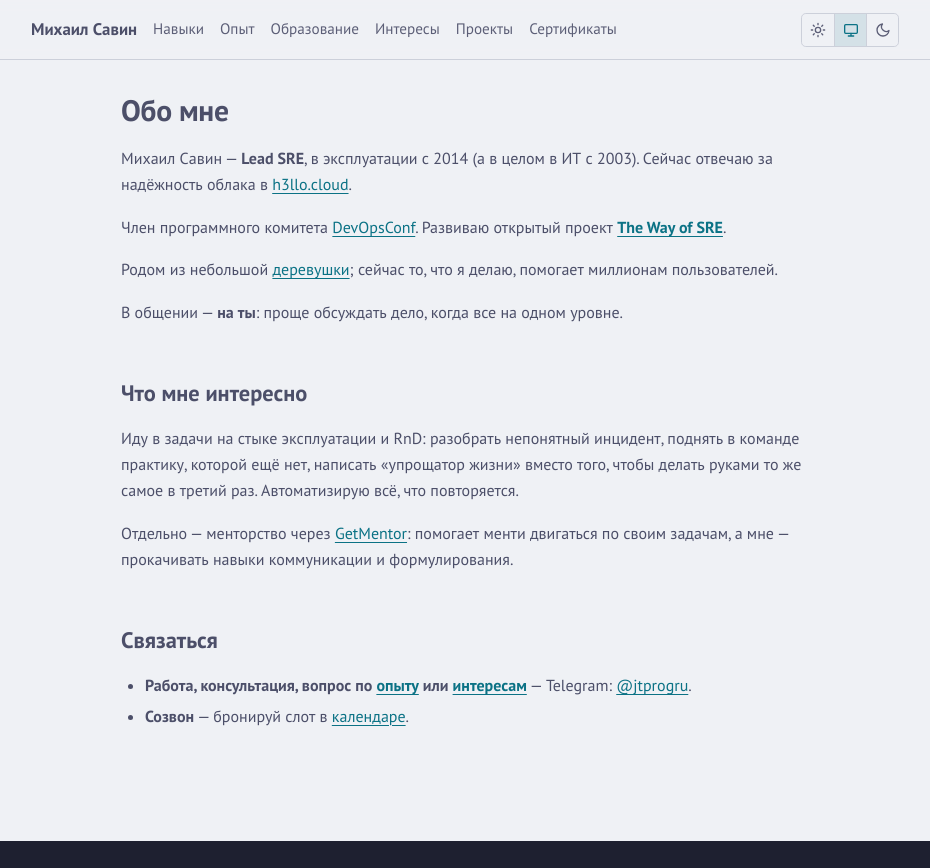
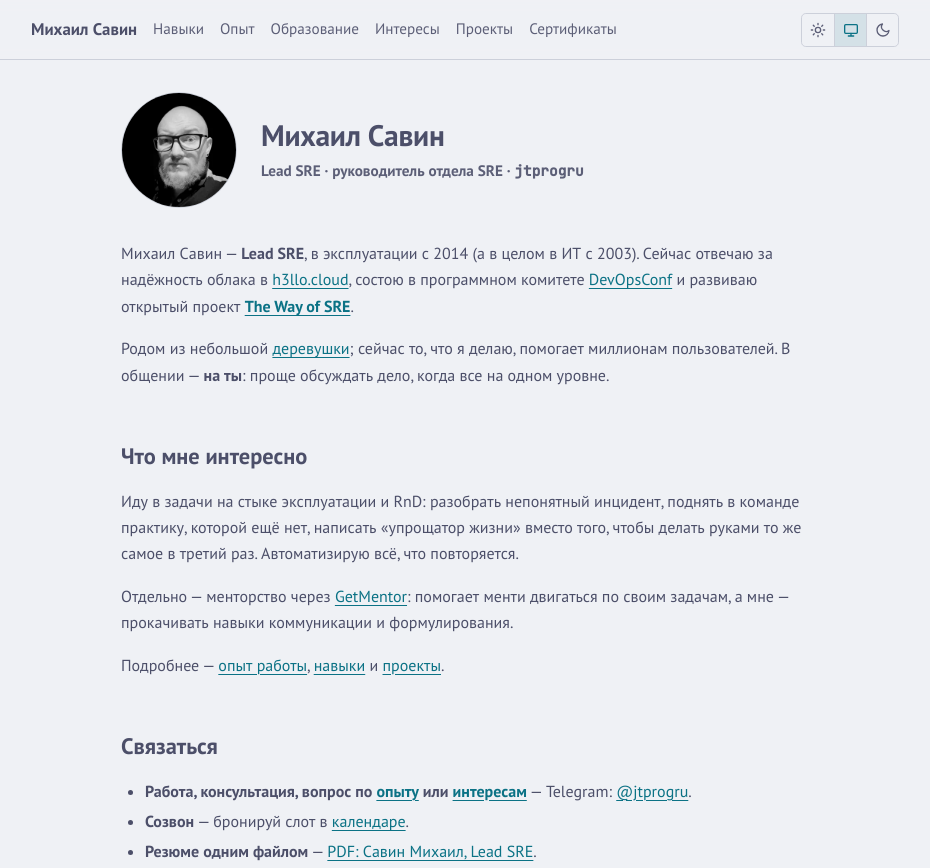
Before and after one commit to jtprogru/savinmi.ru, an Astro site: page / in a window 1280 px wide. Shown: the top 868 px of the page, without its empty margins (175-1105 px from the left). Built offline with nearby package versions, Linux system fonts and the light colour scheme; Astro itself is replaced by a stand-in of ours.

Commit message:
feat(home): вывести имя в заголовок и собрать шапку с портретом
Заголовок главной начинался со слова «Обо мне» — имя было отодвинуто
за разделитель, а в h1 отсутствовало вовсе. При этом форма «Савин
Михаил» после переезда с MkDocs пропала с сайта целиком.

Теперь title — «Михаил Савин — Lead SRE и Head of Reliability», h1 —
«Михаил Савин», обратный порядок вернулся в description. Портрет, имя
и строка роли собраны в один блок .hero: раньше они шли отдельными
элементами и страница начиналась «лесенкой». Четыре коротких абзаца
сведены в два.

Портрет отдаётся ресайзнутым (WebP 6 КБ вместо 1024px-оригинала),
с alt по имени и явными размерами — он же LCP-элемент.

```diff
--- a/src/layouts/Page.astro
+++ b/src/layouts/Page.astro
@@ -2,7 +2,7 @@
 import Header from "../components/Header.astro";
 import Footer from "../components/Footer.astro";
 import Seo from "../components/Seo.astro";
-import { NAME } from "../data/person";
+import { NAME, ROLE_LINE } from "../data/person";
 import "@fontsource/pt-sans/400.css";
 import "@fontsource/pt-sans/700.css";
 import "@fontsource/jetbrains-mono/400.css";
@@ -65,6 +65,31 @@ const noindex = Astro.props.noindex ?? frontmatter?.noindex ?? false;
   <body>
     <Header />
     <main>
+      {
+        pageType === "profile" && (
+          <div class="hero">
+            <picture>
+              <source srcset="/img/avatar-300.webp" type="image/webp" />
+              <img
+                src="/img/avatar-300.jpg"
+                alt={`${NAME} — Lead SRE, Head of Reliability`}
+                width="300"
+                height="300"
+                loading="eager"
+                fetchpriority="high"
+                decoding="async"
+                class="avatar"
+              />
+            </picture>
+            <div class="hero__text">
+              <h1>{NAME}</h1>
+              <p class="hero__role">
+                {ROLE_LINE} · <code>jtprogru</code>
+              </p>
+            </div>
+          </div>
+        )
+      }
       <slot />
     </main>
     <Footer />
--- a/src/pages/index.md
+++ b/src/pages/index.md
@@ -1,18 +1,13 @@
 ---
 layout: ../layouts/Page.astro
-title: Обо мне
-description: Михаил Савин — Lead SRE, член ПК DevOpsConf, автор проекта The Way of SRE. Обо мне, контакты и сферы интересов.
+title: Михаил Савин — Lead SRE и Head of Reliability
+description: Михаил Савин (Савин Михаил) — Lead SRE, руководитель отдела SRE в h3llo.cloud, член ПК DevOpsConf, автор проекта The Way of SRE. Опыт, навыки, проекты, контакты.
+pageType: profile
 ---
 
-# Обо мне
+Михаил Савин — **Lead SRE**, в эксплуатации с 2014 (а в целом в ИТ с 2003). Сейчас отвечаю за надёжность облака в [h3llo.cloud](https://h3llo.cloud), состою в программном комитете [DevOpsConf](https://devopsconf.io/) и развиваю открытый проект [**The Way of SRE**](https://jtprogru.github.io/The-Way-of-SRE/).
 
-Михаил Савин — **Lead SRE**, в эксплуатации с 2014 (а в целом в ИТ с 2003). Сейчас отвечаю за надёжность облака в [h3llo.cloud](https://h3llo.cloud).
-
-Член программного комитета [DevOpsConf](https://devopsconf.io/). Развиваю открытый проект [**The Way of SRE**](https://jtprogru.github.io/The-Way-of-SRE/).
-
-Родом из небольшой [деревушки](https://yandex.ru/maps/-/CCURQ0UwdD); сейчас то, что я делаю, помогает миллионам пользователей.
-
-В общении — **на ты**: проще обсуждать дело, когда все на одном уровне.
+Родом из небольшой [деревушки](https://yandex.ru/maps/-/CCURQ0UwdD); сейчас то, что я делаю, помогает миллионам пользователей. В общении — **на ты**: проще обсуждать дело, когда все на одном уровне.
 
 ## Что мне интересно
 
@@ -20,7 +15,10 @@ description: Михаил Савин — Lead SRE, член ПК DevOpsConf, а
 
 Отдельно — менторство через [GetMentor](https://getmentor.dev/mentor/michael-savin-1427): помогает менти двигаться по своим задачам, а мне — прокачивать навыки коммуникации и формулирования.
 
+Подробнее — [опыт работы](/experience/), [навыки](/skills/) и [проекты](/projects/).
+
 ## Связаться
 
 - **Работа, консультация, вопрос по [опыту](/experience/) или [интересам](/interests/)** — Telegram: [@jtprogru](https://t.me/jtprogru).
 - **Созвон** — бронируй слот в [календаре](https://calendlab.ru/c/jtprogru-getmentor).
+- **Резюме одним файлом** — [PDF: Савин Михаил, Lead SRE](/pdf/mikhail-savin-cv-sre.pdf).
--- a/src/styles/global.css
+++ b/src/styles/global.css
@@ -97,6 +97,49 @@ h1, h2, h3, h4 {
 }
 
 h1 { font-size: 1.85rem; font-weight: 700; letter-spacing: -0.01em; margin: 0 0 1rem; }
+
+/* Шапка главной: портрет и имя одним блоком, чтобы страница
+   не начиналась «лесенкой» из отдельно стоящих элементов. */
+.hero {
+  display: flex;
+  align-items: center;
+  gap: 1.25rem;
+  margin: 0 0 2rem;
+}
+
+.hero__text { min-width: 0; }
+
+.hero h1 { margin: 0 0 0.3rem; }
+
+.hero__role {
+  margin: 0;
+  font-weight: 700;
+  font-size: 0.95rem;
+  color: var(--fg-muted);
+}
+
+/* Ник в шапке — моноширинный, но без «коробки»: она перегружает блок. */
+.hero__role code {
+  background: none;
+  padding: 0;
+  font-size: 0.95em;
+  color: inherit;
+}
+
+/* Портрет — LCP-элемент, размеры заданы в разметке, без CLS. */
+.avatar {
+  display: block;
+  width: 96px;
+  height: 96px;
+  border-radius: 50%;
+  object-fit: cover;
+  border: 1px solid var(--rule);
+}
+
+@media (min-width: 640px) {
+  .hero { gap: 1.5rem; }
+  .avatar { width: 116px; height: 116px; }
+}
 h2 { font-size: 1.4rem; margin: 2.4em 0 0.8em; }
 h3 { font-size: 1.15rem; margin: 1.8em 0 0.6em; }
 h4 { font-size: 1rem; margin: 1.4em 0 0.4em; }
```
Also changed, not shown: public/img/avatar-300.jpg (added), public/img/avatar-300.webp (added).
